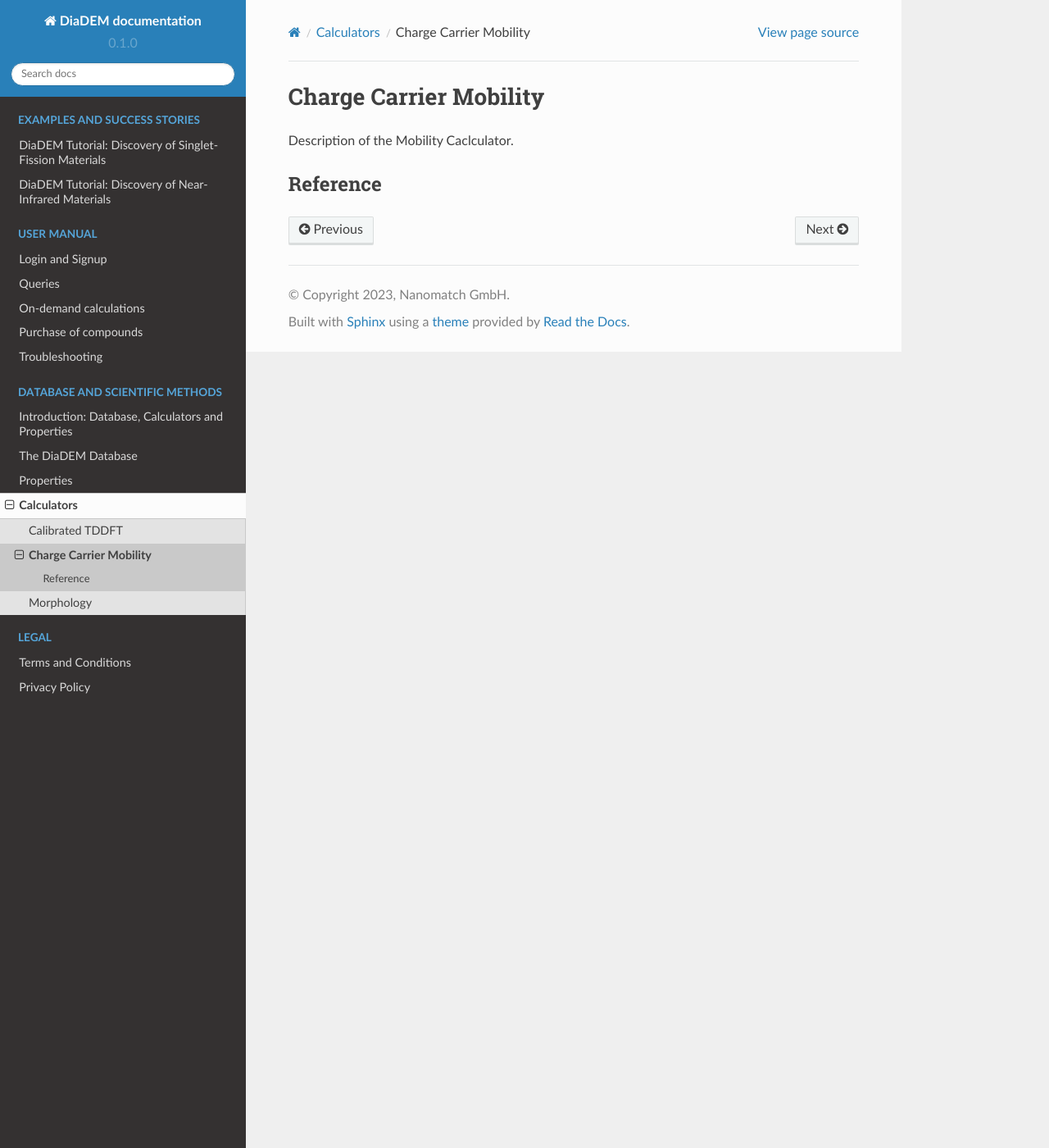
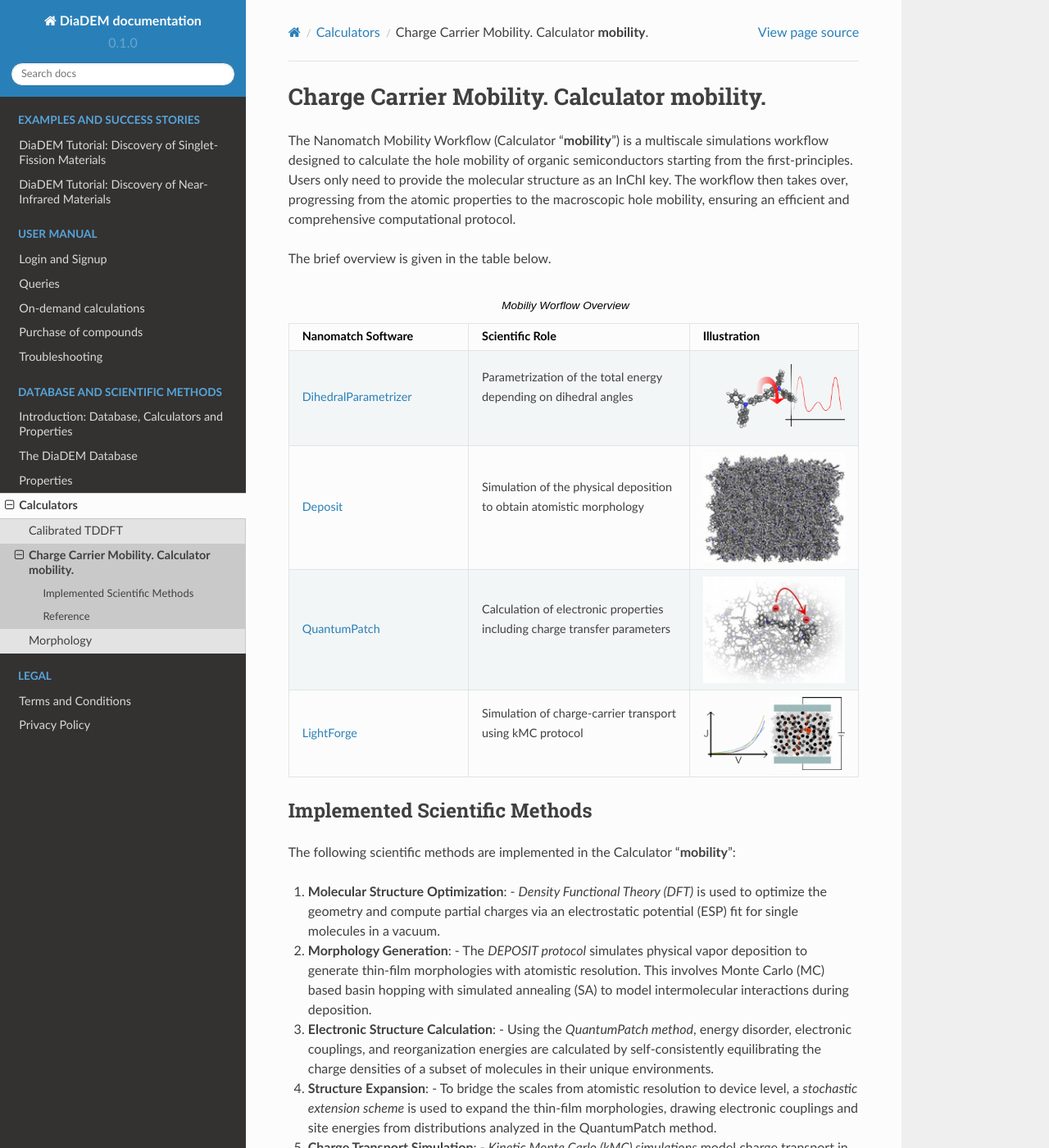
Before and after one commit to diadem-platform/diadem-docs, a Sphinx documentation site: the page built from docs/source/science/calculators/mobility.rst, in a window 1280 px wide and 1400 px high. Shown: the whole window at 82% size. Built offline with Sphinx 7.4.7 and the Read the Docs theme 2.0.0, drawn with Linux system fonts in a browser that asks for light colours; some of the changed text lies outside the part shown.

Commit message:
mobility as calculator current status

```diff
--- a/docs/source/science/calculators/mobility.rst
+++ b/docs/source/science/calculators/mobility.rst
@@ -1,10 +1,67 @@
 .. _science_calculators_mobility:
 
-Charge Carrier Mobility
+Charge Carrier Mobility. Calculator **mobility**.
 ========
 
 
-Description of the Mobility Caclculator.
+The Nanomatch Mobility Workflow (Calculator "**mobility**") is a multiscale simulations workflow designed to calculate the hole mobility of organic semiconductors starting from the first-principles.
+Users only need to provide the molecular structure as an InChI key. The workflow then takes over, progressing from the atomic properties to the macroscopic hole mobility, ensuring an efficient and comprehensive computational protocol.
+
+The brief overview is given in the table below.
+
+
+.. list-table:: Mobiliy Worflow Overview
+   :widths: 30 30 30
+   :header-rows: 1
+
+   * - **Nanomatch Software**
+     - **Scientific Role**
+     - **Illustration**
+   * - `DihedralParametrizer <http://docs.nanomatch.de/nanomatch-modules/DihedralParametrizer/DihedralParametrizer.html>`_
+     - | Parametrization of the total energy
+       | depending on dihedral angles
+     - .. image:: dhp.png
+          :width: 300px
+          :align: center
+   * - `Deposit <http://docs.nanomatch.de/nanomatch-modules/Deposit/Deposit.html>`_
+     - | Simulation of the physical deposition
+       | to obtain atomistic morphology
+     - .. image:: deposit.png
+          :width: 300px
+          :align: center
+   * - `QuantumPatch <http://docs.nanomatch.de/nanomatch-modules/QuantumPatch/QuantumPatch.html>`_
+     - | Calculation of electronic properties
+       | including charge transfer parameters
+     - .. image:: quantumpatch.png
+          :width: 300px
+          :align: center
+   * - `LightForge <http://docs.nanomatch.de/nanomatch-modules/LightForge/LightForge.html>`_
+     - | Simulation of charge-carrier transport
+       | using kMC protocol
+     - .. image:: lightforge.png
+          :width: 300px
+          :align: center
+
+
+Implemented Scientific Methods
+------------------------------
+
+The following scientific methods are implemented in the Calculator "**mobility**":
+
+1. **Molecular Structure Optimization**:
+   - *Density Functional Theory (DFT)* is used to optimize the geometry and compute partial charges via an electrostatic potential (ESP) fit for single molecules in a vacuum.
+
+2. **Morphology Generation**:
+   - The *DEPOSIT protocol* simulates physical vapor deposition to generate thin-film morphologies with atomistic resolution. This involves Monte Carlo (MC) based basin hopping with simulated annealing (SA) to model intermolecular interactions during deposition.
+
+3. **Electronic Structure Calculation**:
+   - Using the *QuantumPatch method*, energy disorder, electronic couplings, and reorganization energies are calculated by self-consistently equilibrating the charge densities of a subset of molecules in their unique environments.
+
+4. **Structure Expansion**:
+   - To bridge the scales from atomistic resolution to device level, a *stochastic extension scheme* is used to expand the thin-film morphologies, drawing electronic couplings and site energies from distributions analyzed in the QuantumPatch method.
+
+5. **Charge Transport Simulation**:
+   - *Kinetic Monte Carlo (kMC) simulations* model charge transport in organic semiconductor thin films. The workflow uses the lightforge (LF) package to simulate field-dependent and zero-field mobility, taking into account percolation and many-body effects.
 
 
 Reference
```
Also changed, not shown: docs/source/science/calculators/deposit.png (added), docs/source/science/calculators/dhp.png (added), docs/source/science/calculators/lightforge.png (added), docs/source/science/calculators/quantumpatch.png (added).
